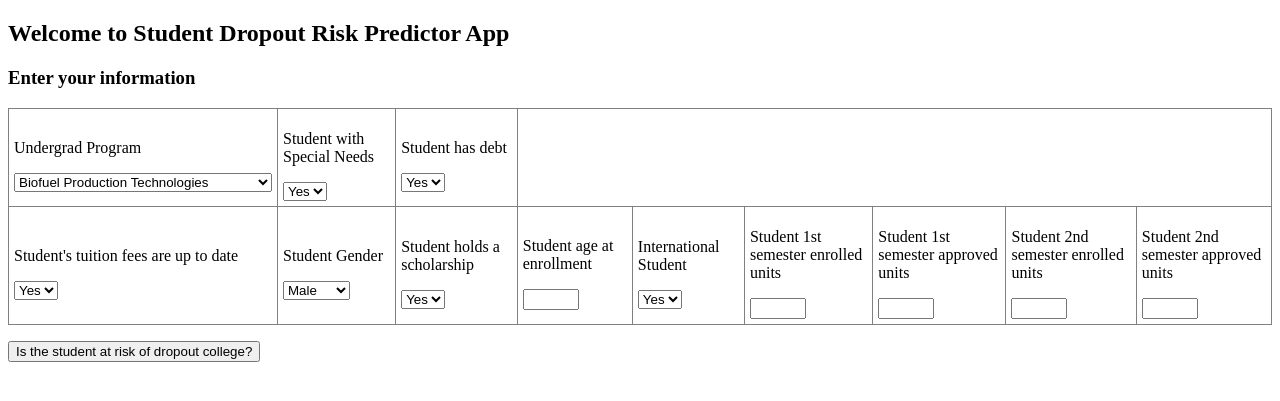
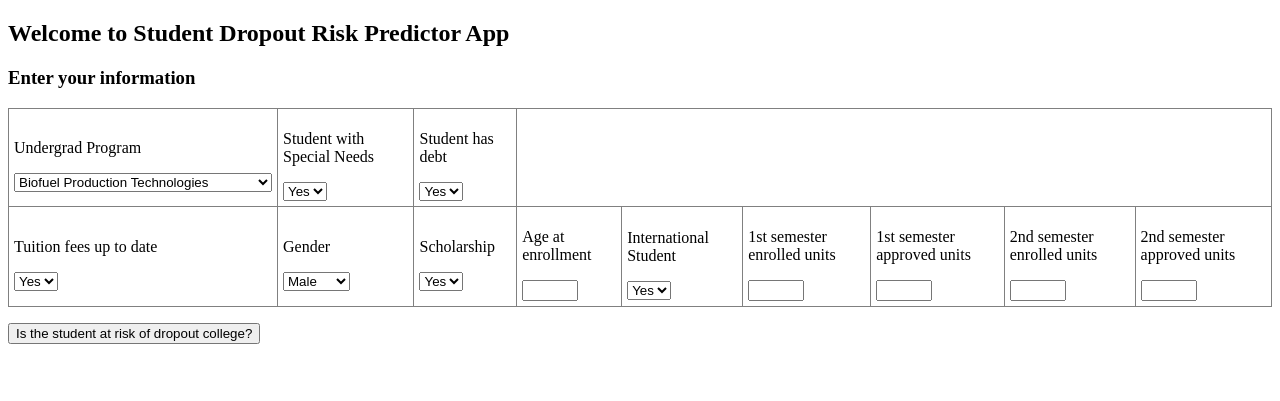
Before and after one commit to mtrudgeo-cpu/student-app-2870047, a Flask app: page / in a window 1280 px wide. Shown: the top 401 px of the page. Run offline with Flask 3, Linux system fonts and the light colour scheme.

Commit message:
Minor improvements
Improvements for clarity

```diff
--- a/application/routes.py
+++ b/application/routes.py
@@ -2,17 +2,17 @@ from application import app
 from flask import render_template, request, json, jsonify
 import requests
 
-#decorator to access the app
+# Home page
 @app.route("/")
 @app.route("/index")
 def index():
     return render_template("index.html")
 
-#decorator to access the service
+# Student classification route
 @app.route("/studentclassify", methods=['GET', 'POST'])
 def studentclassify():
 
-    #extract form inputs
+    # Extract form inputs
     course = request.form.get("course")
     sneeds = request.form.get("sneeds")
     debtor = request.form.get("debtor")
@@ -26,19 +26,34 @@ def studentclassify():
     second_enrolled = request.form.get("second_enrolled")
     second_approved = request.form.get("second_approved")
 
-    #extract data from json
-    input_data = json.dumps({"course": course, "sneeds": sneeds, "debtor": debtor, "tuition": tuition, "scholarship": scholarship,
-                             "age":age, "gender":gender,"international":international,"first_enrolled":first_enrolled,"first_approved":first_approved,
-                             "second_enrolled":second_enrolled,"second_approved":second_approved})
+    # Build JSON payload
+    input_data = json.dumps({
+        "course": course,
+        "sneeds": sneeds,
+        "debtor": debtor,
+        "tuition": tuition,
+        "gender": gender,
+        "scholarship": scholarship,
+        "age": age,
+        "international": international,
+        "first_enrolled": first_enrolled,
+        "first_approved": first_approved,
+        "second_enrolled": second_enrolled,
+        "second_approved": second_approved
+    })
 
-    #url for car classification api
+    # URL for ML API
     url = "http://localhost:5000/api"
 
-    #post data to url
-    results =  requests.post(url, input_data)
+    # POST request with correct headers
+    results = requests.post(url, data=input_data, headers={"Content-Type": "application/json"})
 
-    #send input values and prediction result to index.html for display
-    return render_template("index.html", course = course, sneeds = sneeds, debtor = debtor, tuition = tuition, scholarship = scholarship,
-                           age = age, gender=gender,international=international,first_enrolled=first_enrolled,
-                            first_approved=first_approved,second_enrolled=second_enrolled,
-                            second_approved=second_approved, results=results.content.decode('UTF-8'))
+    # Render results
+    return render_template(
+        "index.html",
+        course=course, sneeds=sneeds, debtor=debtor, tuition=tuition,
+        scholarship=scholarship, age=age, gender=gender,
+        international=international, first_enrolled=first_enrolled,
+        first_approved=first_approved, second_enrolled=second_enrolled,
+        second_approved=second_approved, results=results.content.decode('UTF-8')
+    )
--- a/application/templates/index.html
+++ b/application/templates/index.html
@@ -6,11 +6,14 @@
 <body>
     <h2>Welcome to Student Dropout Risk Predictor App</h2>
     <h3>Enter your information</h3>
-        <form name="studentform" id="studentform" action = "{{ url_for('studentclassify') }}" method="POST">
+
+    <form name="studentform" id="studentform" action="{{ url_for('studentclassify') }}" method="POST">
         <table border="1" style="border-color:gray; border-collapse:collapse;" cellpadding="5" cellspacing="5">
+
             <tr>
-                    <td><p>Undergrad Program </p>
-                        <select name = "course">
+                <td>
+                    <p>Undergrad Program</p>
+                    <select name="course">
                         <option value="1">Biofuel Production Technologies</option>
                         <option value="2">Animation and Multimedia Design</option>
                         <option value="3">Social Service-evening attendance</option>
@@ -23,85 +26,111 @@
                         <option value="10">Social Service</option>
                         <option value="11">Tourism</option>
                         <option value="12">Nursing</option>
-                            <option value="13">Oral Hygiene </option>
-                            <option value="14">Advertising and Marketing Management </option>
-                            <option value="15">Journalism and Communication </option>
-                            <option value="16">Basic Education </option>
+                        <option value="13">Oral Hygiene</option>
+                        <option value="14">Advertising and Marketing Management</option>
+                        <option value="15">Journalism and Communication</option>
+                        <option value="16">Basic Education</option>
                         <option value="17">Management-evening attendance</option>
                     </select>
                 </td>
-                    <td><p>Student with Special Needs</p>
-                        <select name = "sneeds">
+
+                <td>
+                    <p>Student with Special Needs</p>
+                    <select name="sneeds">
                         <option value="1">Yes</option>
                         <option value="0">No</option>
                     </select>
                 </td>
-                    <td><p>Student has debt</p>
-                        <select name = "debtor">
+
+                <td>
+                    <p>Student has debt</p>
+                    <select name="debtor">
                         <option value="1">Yes</option>
                         <option value="0">No</option>
                     </select>
                 </td>
             </tr>
+
             <tr>
-                    <td><p>Student's tuition fees are up to date </p>
-                        <select name = "tuition">
+                <td>
+                    <p>Tuition fees up to date</p>
+                    <select name="tuition">
                         <option value="1">Yes</option>
                         <option value="0">No</option>
                     </select>
                 </td>
-                    <td><p>Student Gender </p>
-                        <select name = "gender">
+
+                <td>
+                    <p>Gender</p>
+                    <select name="gender">
                         <option value="1">Male</option>
                         <option value="0">Female</option>
                     </select>
                 </td>
-                    <td><p>Student holds a scholarship </p>
-                        <select name = "scholarship">
+
+                <td>
+                    <p>Scholarship</p>
+                    <select name="scholarship">
                         <option value="1">Yes</option>
                         <option value="0">No</option>
                     </select>
                 </td>
-                    <td><p>Student age at enrollment </p>
+
+                <td>
+                    <p>Age at enrollment</p>
                     <input type="number" name="age" min="17" max="70" required>
                 </td>
-                    <td><p>International Student </p>
-                        <select name = "international">
+
+                <td>
+                    <p>International Student</p>
+                    <select name="international">
                         <option value="1">Yes</option>
                         <option value="0">No</option>
                     </select>
                 </td>
-                    <td><p>Student 1st semester enrolled units </p>
+
+                <td>
+                    <p>1st semester enrolled units</p>
                     <input type="number" name="first_enrolled" min="0" max="26" required>
                 </td>
-                    <td><p>Student 1st semester approved units </p>
+
+                <td>
+                    <p>1st semester approved units</p>
                     <input type="number" name="first_approved" min="0" max="26" required>
                 </td>
-                    <td><p>Student 2nd semester enrolled units </p>
+
+                <td>
+                    <p>2nd semester enrolled units</p>
                     <input type="number" name="second_enrolled" min="0" max="26" required>
                 </td>
-                    <td><p>Student 2nd semester approved units </p>
+
+                <td>
+                    <p>2nd semester approved units</p>
                     <input type="number" name="second_approved" min="0" max="26" required>
                 </td>
             </tr>
+
         </table>
+
         <p><input type="submit" value="Is the student at risk of dropout college?"></p>
-             {% if (results) %}
-             <h3> Student Dropout Risk Predictor: {{ results }}  </h3>
-             <p> for following features: </p>
-             <p> Undergrad Program: {{course}} </p>
-             <p> Student with Special Needs: {{sneeds}} </p>
-             <p> Student has debt: {{debtor}} </p>
-             <p> Student's tuition fees are up to date: {{tuition}} </p>
-             <p> Student Gender : {{gender}} </p>
-             <p> Student holds a scholarship: {{scholarship}} </p>
-             <p> Student age at enrollment: {{age}} </p>
-             <p> International Student: {{international}} </p>
-             <p> Student 1st semester enrolled units: {{first_enrolled}} </p>
-             <p> Student 1st semester approved units: {{first_approved}} </p>
-             <p> Student 2nd semester enrolled units: {{second_enrolled}} </p>
-             <p> Student 2nd semester approved units: {{second_approved}} </p>
+
+        {% if results %}
+            <h3>Student Dropout Risk Predictor: {{ results }}</h3>
+            <p>For the following features:</p>
+            <p>Undergrad Program: {{ course }}</p>
+            <p>Special Needs: {{ sneeds }}</p>
+            <p>Debtor: {{ debtor }}</p>
+            <p>Tuition Up to Date: {{ tuition }}</p>
+            <p>Gender: {{ gender }}</p>
+            <p>Scholarship: {{ scholarship }}</p>
+            <p>Age: {{ age }}</p>
+            <p>International: {{ international }}</p>
+            <p>1st Enrolled: {{ first_enrolled }}</p>
+            <p>1st Approved: {{ first_approved }}</p>
+            <p>2nd Enrolled: {{ second_enrolled }}</p>
+            <p>2nd Approved: {{ second_approved }}</p>
         {% endif %}
+
     </form>
 </body>
 </html>
```
Lines whose indentation alone changed are shown as unchanged.
